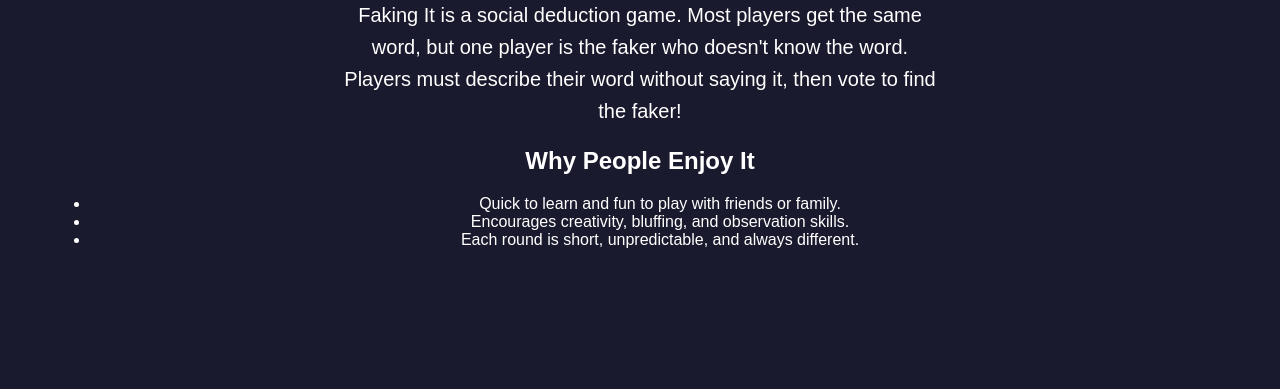
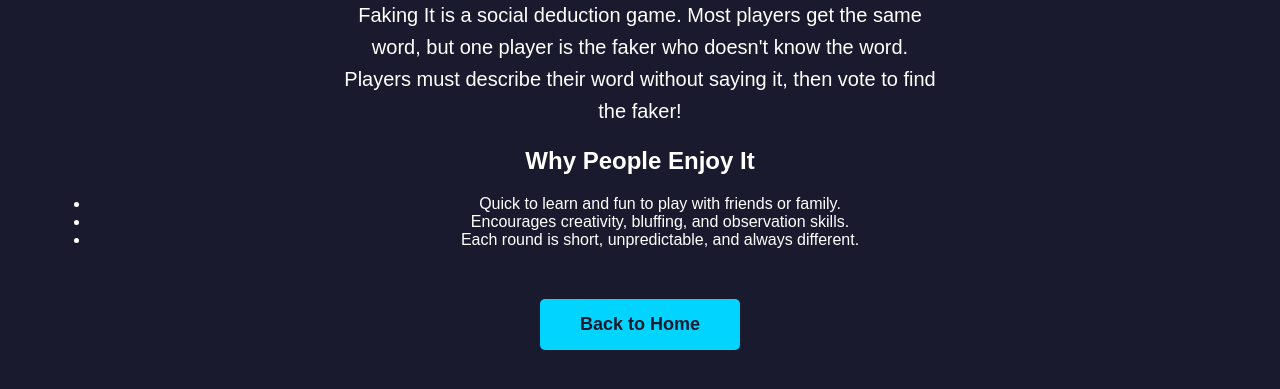
Before and after one commit to brandonshrt/Faking-It, a website: page app/public/about.html in a window 1280 px wide. Shown: the part 219-608 px from the top of the page. Drawn offline with Linux system fonts and the light colour scheme.

Commit message:
Added back to home button

```diff
--- a/app/public/about.html
+++ b/app/public/about.html
@@ -28,6 +28,9 @@
             <li>Encourages creativity, bluffing, and observation skills.</li>
             <li>Each round is short, unpredictable, and always different.</li>
         </ul>
+        <div class="button-container">
+            <button class="button" onclick="window.location.href='index.html'">Back to Home</button>
+        </div>
     </div>
 </body>
 </html>
```
